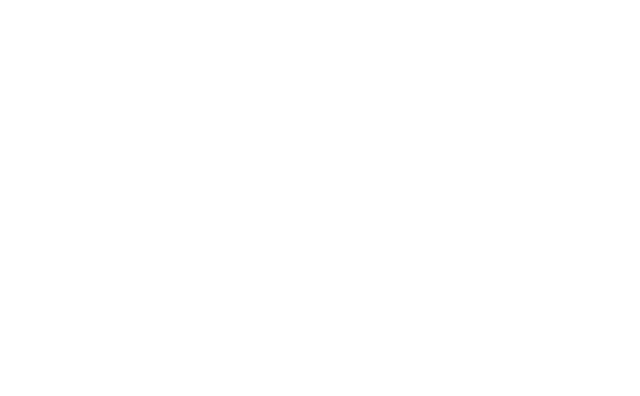
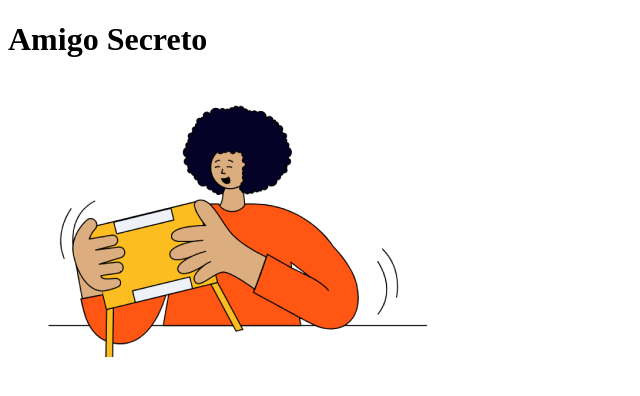
Before and after one commit to cintiaMillacura2207/Amigo-Secreto, a plain HTML site: page index.html in a window 1280 px wide. Shown: the whole page, without its empty margins (0-640 px from the left). Drawn offline with Linux system fonts and the light colour scheme.

Commit message:
Agrega titulo e imagen

```diff
--- a/index.html
+++ b/index.html
@@ -13,6 +13,8 @@
 <body>
     <main class="main-content">
         <header class="header-banner">
+            <h1 class="main-title">Amigo Secreto</h1>
+            <img src="assets/amigo-secreto.png" alt="Imagen representativa de amigo secreto">
         </header>
     </main>
 </body>
```
